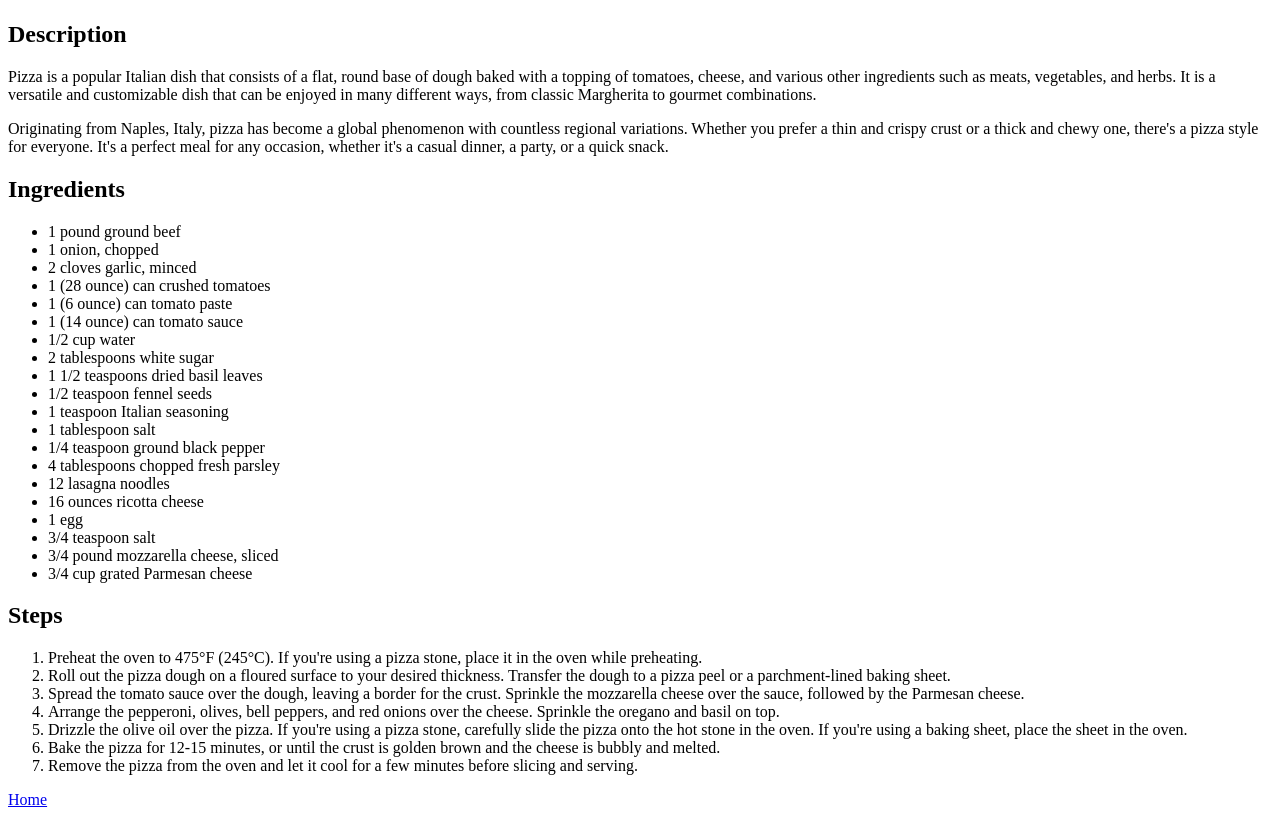
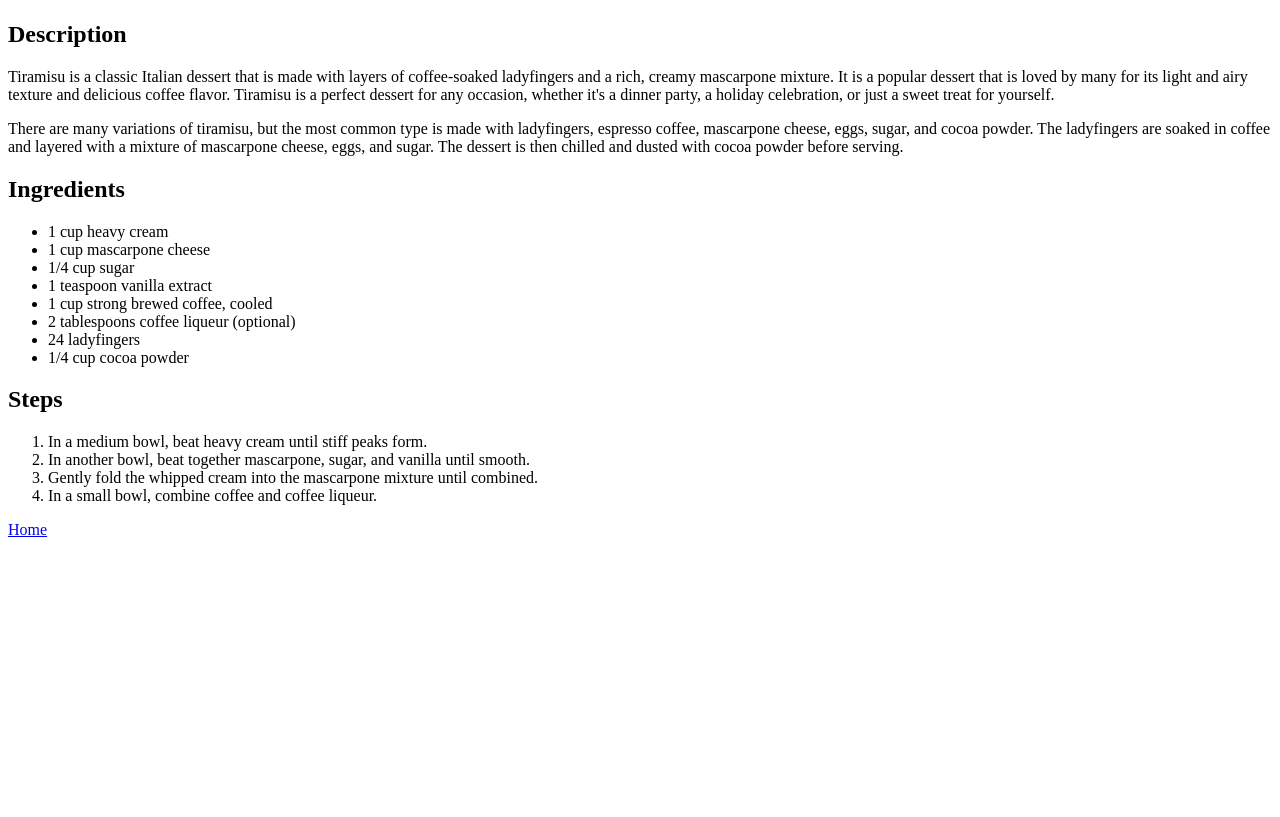
Before and after one commit to eraldi6/odin-recipes, a plain HTML site: page recipes/tiramisu.html in a window 1280 px wide. Shown: the part 621-1438 px from the top of the page. After the commit the page ends 1168 px from the top, so only its background shows below. Drawn offline with Linux system fonts and the light colour scheme.

Commit message:
Add tiramisu page

```diff
--- a/recipes/tiramisu.html
+++ b/recipes/tiramisu.html
@@ -2,48 +2,33 @@
 <html>
     <head lang="en">
         <meta charset="utf-8">
-        <title>Pizza | Odin Recipes</title>
+        <title>Tiramisu | Odin Recipes</title>
     </head>
     <!-- comment -->
     <body>
         <a href="../index.html">Home</a>
-        <h1>Pizza</h1>
-        <img src="../images/pizza.jpg" alt="Pizza">
+        <h1>Tiramisu</h1>
+        <img src="../images/tiramisu.jpg" alt="Tiramisu">
         <h2>Description</h2>
-        <p>Pizza is a popular Italian dish that consists of a flat, round base of dough baked with a topping of tomatoes, cheese, and various other ingredients such as meats, vegetables, and herbs. It is a versatile and customizable dish that can be enjoyed in many different ways, from classic Margherita to gourmet combinations.</p>
-        <p>Originating from Naples, Italy, pizza has become a global phenomenon with countless regional variations. Whether you prefer a thin and crispy crust or a thick and chewy one, there's a pizza style for everyone. It's a perfect meal for any occasion, whether it's a casual dinner, a party, or a quick snack.</p>
-        <h2>Ingredients</h2>
+        <p>Tiramisu is a classic Italian dessert that is made with layers of coffee-soaked ladyfingers and a rich, creamy mascarpone mixture. It is a popular dessert that is loved by many for its light and airy texture and delicious coffee flavor. Tiramisu is a perfect dessert for any occasion, whether it's a dinner party, a holiday celebration, or just a sweet treat for yourself.</p>
+        <p>There are many variations of tiramisu, but the most common type is made with ladyfingers, espresso coffee, mascarpone cheese, eggs, sugar, and cocoa powder. The ladyfingers are soaked in coffee and layered with a mixture of mascarpone cheese, eggs, and sugar. The dessert is then chilled and dusted with cocoa powder before serving.</p>
+       <h2>Ingredients</h2>
         <ul>
-            <li>1 pound ground beef</li>
-            <li>1 onion, chopped</li>
-            <li>2 cloves garlic, minced</li>
-            <li>1 (28 ounce) can crushed tomatoes</li>
-            <li>1 (6 ounce) can tomato paste</li>
-            <li>1 (14 ounce) can tomato sauce</li>
-            <li>1/2 cup water</li>
-            <li>2 tablespoons white sugar</li>
-            <li>1 1/2 teaspoons dried basil leaves</li>
-            <li>1/2 teaspoon fennel seeds</li>
-            <li>1 teaspoon Italian seasoning</li>
-            <li>1 tablespoon salt</li>
-            <li>1/4 teaspoon ground black pepper</li>
-            <li>4 tablespoons chopped fresh parsley</li>
-            <li>12 lasagna noodles</li>
-            <li>16 ounces ricotta cheese</li>
-            <li>1 egg</li>
-            <li>3/4 teaspoon salt</li>
-            <li>3/4 pound mozzarella cheese, sliced</li>
-            <li>3/4 cup grated Parmesan cheese</li>
+            <li>1 cup heavy cream</li>
+            <li>1 cup mascarpone cheese</li>
+            <li>1/4 cup sugar</li>
+            <li>1 teaspoon vanilla extract</li>
+            <li>1 cup strong brewed coffee, cooled</li>
+            <li>2 tablespoons coffee liqueur (optional)</li>
+            <li>24 ladyfingers</li>
+            <li>1/4 cup cocoa powder</li>
         </ul>
         <h2>Steps</h2>
         <ol>
-            <li>Preheat the oven to 475°F (245°C). If you're using a pizza stone, place it in the oven while preheating.</li>
-            <li>Roll out the pizza dough on a floured surface to your desired thickness. Transfer the dough to a pizza peel or a parchment-lined baking sheet.</li>
-            <li>Spread the tomato sauce over the dough, leaving a border for the crust. Sprinkle the mozzarella cheese over the sauce, followed by the Parmesan cheese.</li>
-            <li>Arrange the pepperoni, olives, bell peppers, and red onions over the cheese. Sprinkle the oregano and basil on top.</li>
-            <li>Drizzle the olive oil over the pizza. If you're using a pizza stone, carefully slide the pizza onto the hot stone in the oven. If you're using a baking sheet, place the sheet in the oven.</li>
-            <li>Bake the pizza for 12-15 minutes, or until the crust is golden brown and the cheese is bubbly and melted.</li>
-            <li>Remove the pizza from the oven and let it cool for a few minutes before slicing and serving.</li>
+            <li>In a medium bowl, beat heavy cream until stiff peaks form.</li>
+            <li>In another bowl, beat together mascarpone, sugar, and vanilla until smooth.</li>
+            <li>Gently fold the whipped cream into the mascarpone mixture until combined.</li>
+            <li>In a small bowl, combine coffee and coffee liqueur.</li>
             </ol>
         <a href="../index.html">Home</a>
     </body>
```
Also changed, not shown: images/tiramisu.jpg (added).
